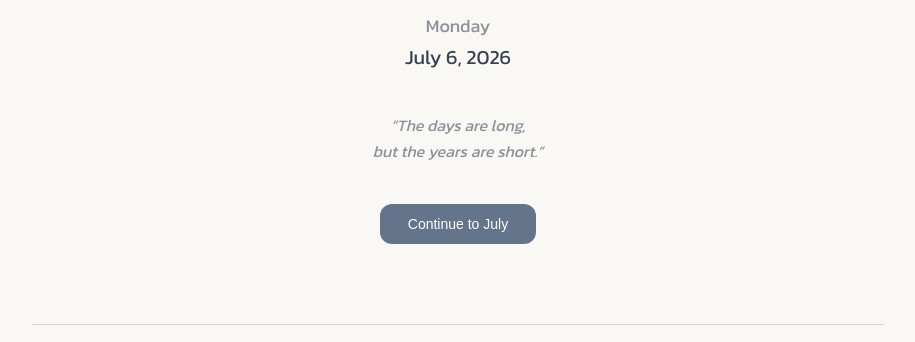
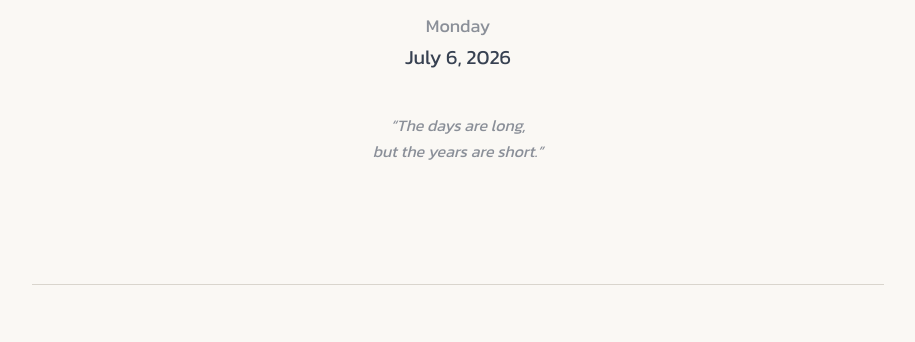
Before and after one commit to jessfish-13/Study-tracker, a plain HTML site: page index.html in a window 1280 px wide. Shown: the part 250-592 px from the top of the page, without its empty margins (182-1097 px from the left). Drawn offline with Linux system fonts and the light colour scheme; a web font is replaced by a local one.

Commit message:
Update index.html

```diff
--- a/index.html
+++ b/index.html
@@ -52,14 +52,6 @@
                 but the years are short.”
 
             </blockquote>
-
-            <button
-                id="continueButton"
-                class="continue-button">
-
-                Continue
-
-            </button>
 
         </section>
 
```
